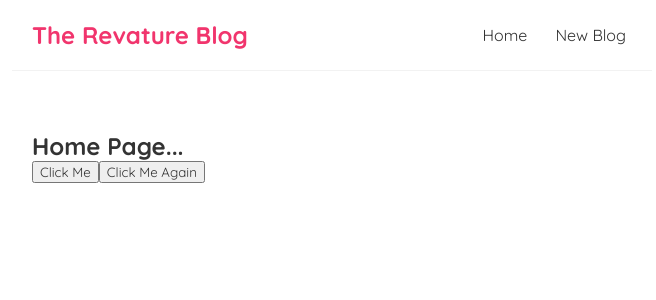
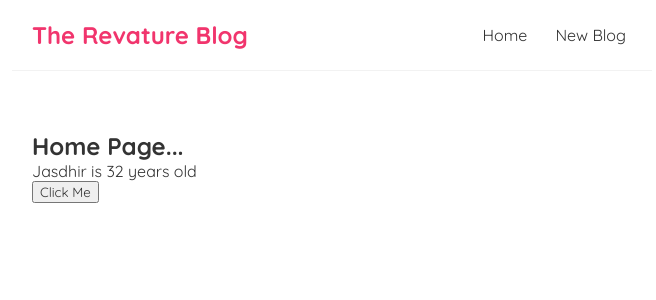
Before and after one commit to jasdhiratrevature/react-demo2, a React (Create React App) app: page / in a window 1280 px wide. Shown: the top 300 px of the page, without its empty margins (308-964 px from the left). Built offline with nearby package versions, Linux system fonts and the light colour scheme.

Commit message:
08-Using_State

```diff
--- a/src/Home.js
+++ b/src/Home.js
@@ -1,15 +1,19 @@
+import {useState} from 'react'
 const Home = () => {
+  //let name="Jasdhir"
+const [name,setName]=useState("Jasdhir");
+const [age,setAge]=useState(32);
   const handleClick=()=>{
-    console.log("Hello")
+    setName('Jasdhir Singh')
+    setAge(40);
   }
-  const handleClickAgain=(name)=>{
-    console.log("Hello "+name)
-  }
+
   return (
   <div className="home">
     <h2>Home Page...</h2>
+    <p>{name} is {age} years old</p>
     <button onClick={handleClick}>Click Me</button>
-    <button onClick={()=>{handleClickAgain('jasdhir')}}>Click Me Again</button>
+
   </div>
   )
 }
```
Also changed, not shown: 1 other file (tests, documents, lock files or other folders).
